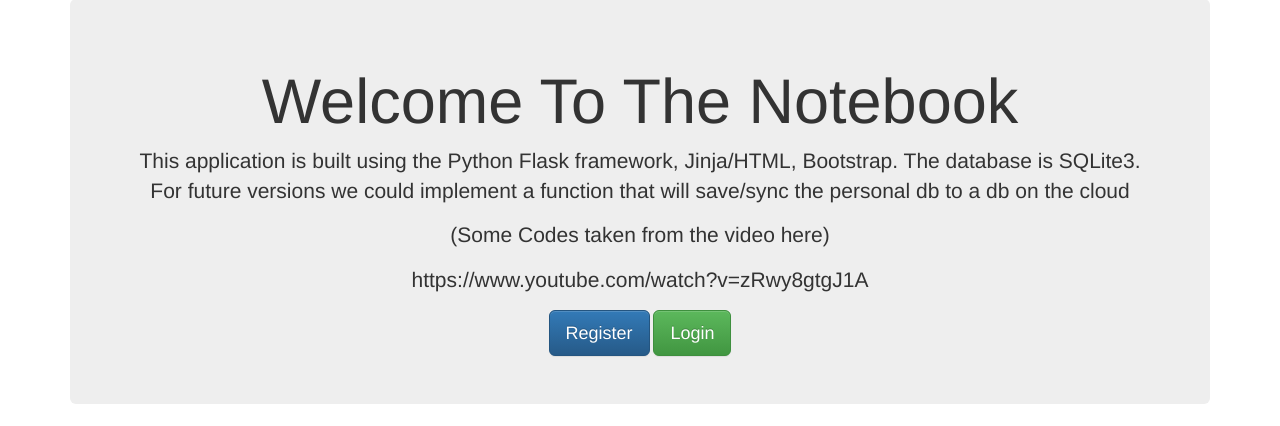
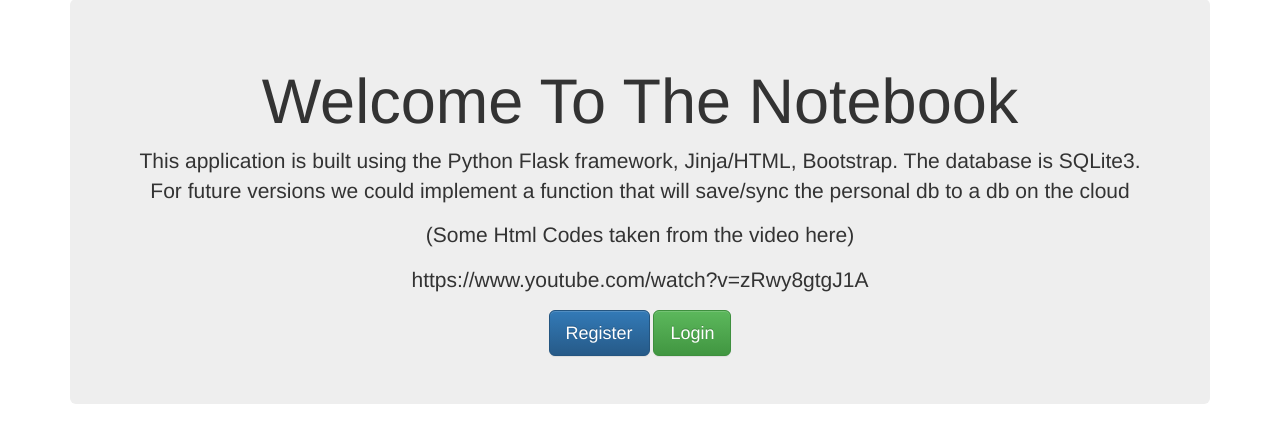
Before and after one commit to Skrmnghrd/Notebook, a Flask app: page / in a window 1280 px wide. Shown: the part 73-499 px from the top of the page. Run offline with Flask 2, Linux system fonts and the light colour scheme; some libraries are stand-ins or nearby versions; some web fonts are replaced.

Commit message:
Update home.html

```diff
--- a/templates/home.html
+++ b/templates/home.html
@@ -5,7 +5,7 @@
     <h1>Welcome To The Notebook</h1>
     <p class="lead">This application is built using the Python Flask framework, Jinja/HTML, Bootstrap. The database is SQLite3. For future versions we could implement a function that will save/sync the personal db to a db on the cloud</p>
     <p>
-    	(Some Codes taken from the video here)
+    	(Some Html Codes taken from the video here)
     </p>
     <p>
     	https://www.youtube.com/watch?v=zRwy8gtgJ1A
```
